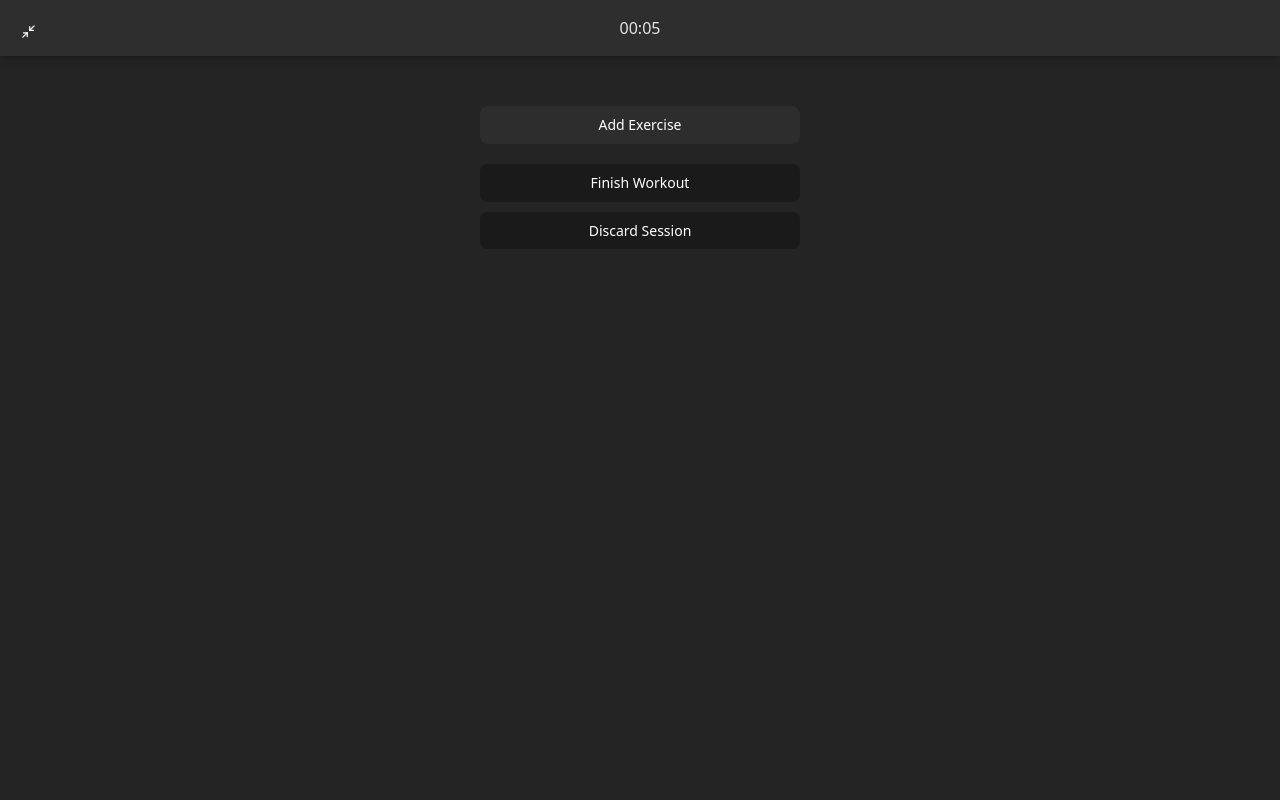
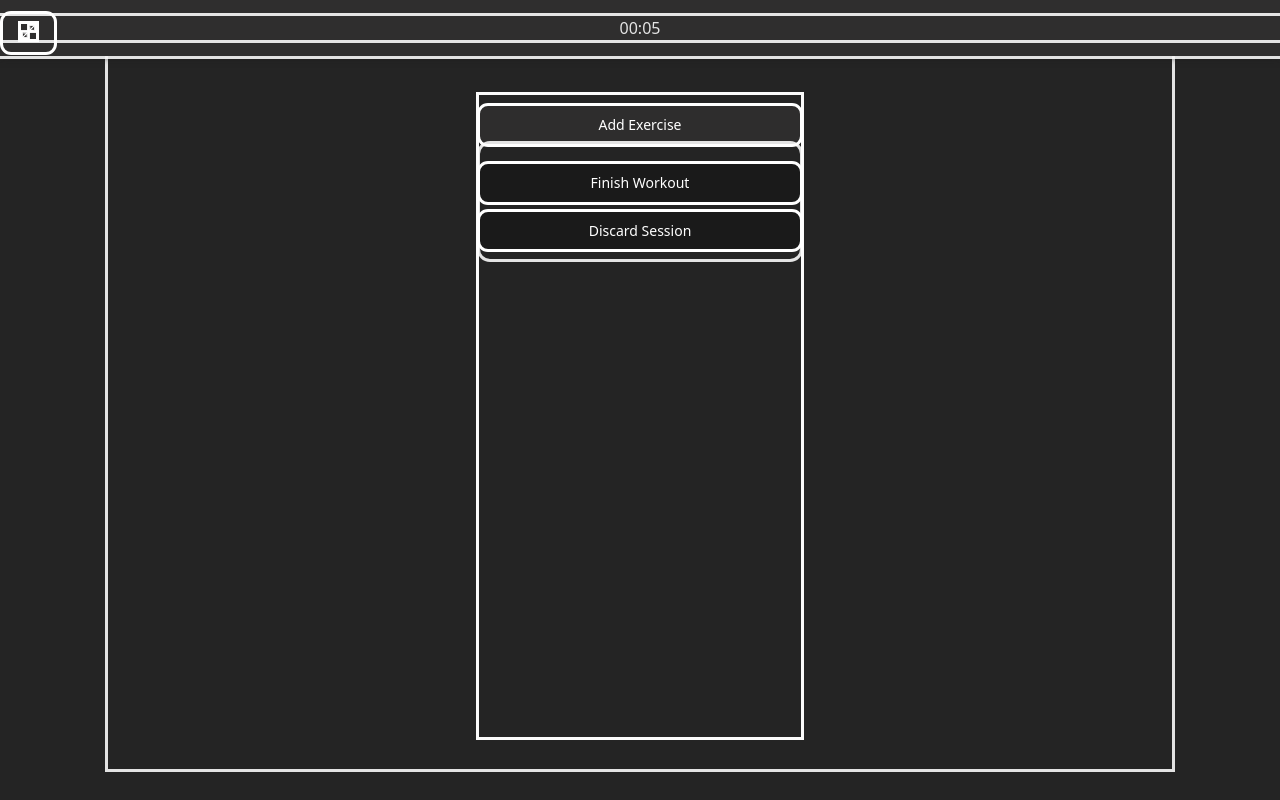
Before and after one commit to ink3rroll/Optymal, a React (Vite) app: page /session in a window 1280 px wide. Built offline with nearby package versions, Linux system fonts and the light colour scheme.

Commit message:
initiated exercise list page

```diff
--- a/src/pages/ExerciseList.jsx
+++ b/src/pages/ExerciseList.jsx
@@ -1,7 +1,12 @@
+import '../styles/ExerciseList.css'
+
 export default function ExerciseList() {
     return (
         <>
-            Exercise List Page
+        <input className="search-bar" type="text" placeholder="Search exercise, body part, muscle group..." />
+            <div className="container">
+
+            </div>
         </>
     )
 }
--- /dev/null
+++ b/src/styles/ExerciseList.css
@@ -0,0 +1,18 @@
+* {
+    outline: solid;
+}
+
+.search-bar {
+    max-width: 300px;
+    width: 90vw;
+}
+
+.container {
+    top: 0;
+    left: 0;
+    display: flex;
+    min-height: 100vh;
+    height: fit-content;
+    max-width: 300px;
+    width: 100vw;
+}
```
Also changed, not shown: src/components/Header.jsx (added, +9 -0 lines).
